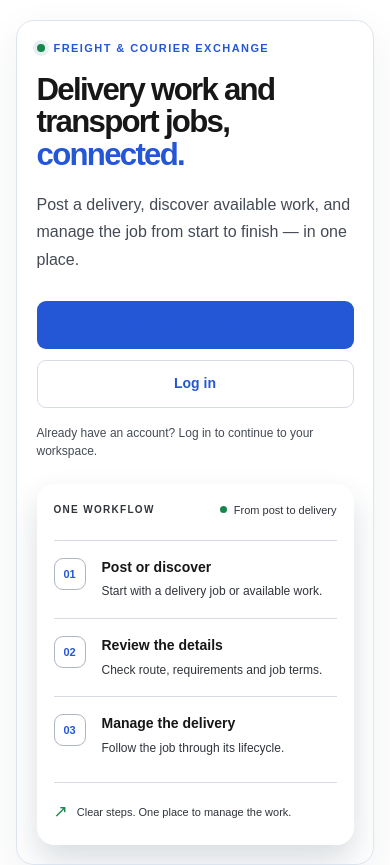
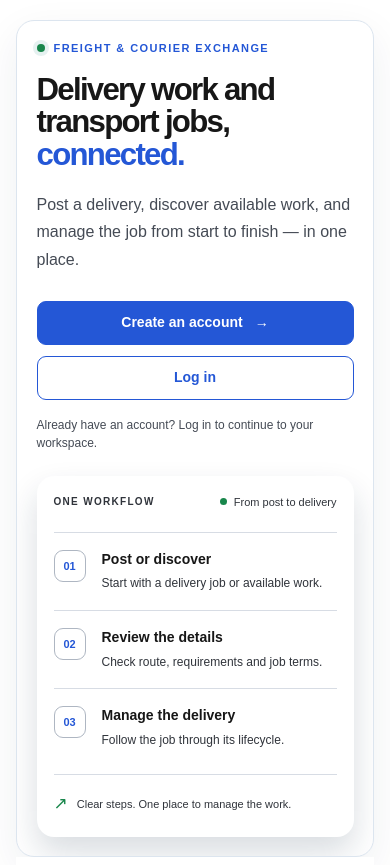
Before and after one commit to Post2Drive/post2drive-app, a Next.js app: page / in a window 390 px wide. Shown: the top 865 px of the page. Built offline with nearby package versions, Linux system fonts and the light colour scheme; no server answers.

Commit message:
fix: improve mobile target sizing and CTA contrast

```diff
--- a/app/mobile-fit.css
+++ b/app/mobile-fit.css
@@ -218,3 +218,57 @@ textarea {
     outline-offset: 2px;
   }
 }
+
+
+/* Small-screen target-size guardrails: ensure icon-only and compact buttons
+   remain usable at 320px viewports and keep neighbouring nav targets separated. */
+@media (max-width: 700px) {
+  button,
+  input[type="button"],
+  input[type="submit"],
+  input[type="reset"],
+  [role="button"],
+  .home-button,
+  .button-link {
+    min-width: 44px;
+    min-height: 44px;
+  }
+
+  .mobile-bottom-nav {
+    gap: 6px;
+  }
+
+  .mobile-bottom-nav .mobile-nav-link,
+  .mobile-bottom-nav .mobile-nav-more {
+    flex: 1 1 44px;
+    min-width: 44px;
+    min-height: 48px;
+    margin-inline: 1px;
+  }
+
+  /* The hero CTAs use their own classes and sit outside the shared button theme. */
+  .home-button.home-button-primary,
+  .home-button.home-button-primary:visited,
+  .home-button.home-button-primary > *,
+  .home-button.home-button-primary > * > * {
+    background-color: #2457D6 !important;
+    color: #FFFFFF !important;
+    border-color: #2457D6 !important;
+  }
+
+  .home-button.home-button-primary:hover,
+  .home-button.home-button-primary:focus-visible {
+    background-color: #173FA8 !important;
+    color: #FFFFFF !important;
+    border-color: #173FA8 !important;
+  }
+
+  .home-button.home-button-secondary,
+  .home-button.home-button-secondary:visited,
+  .home-button.home-button-secondary > *,
+  .home-button.home-button-secondary > * > * {
+    background-color: #FFFFFF !important;
+    color: #2457D6 !important;
+    border-color: #2457D6 !important;
+  }
+}
```
